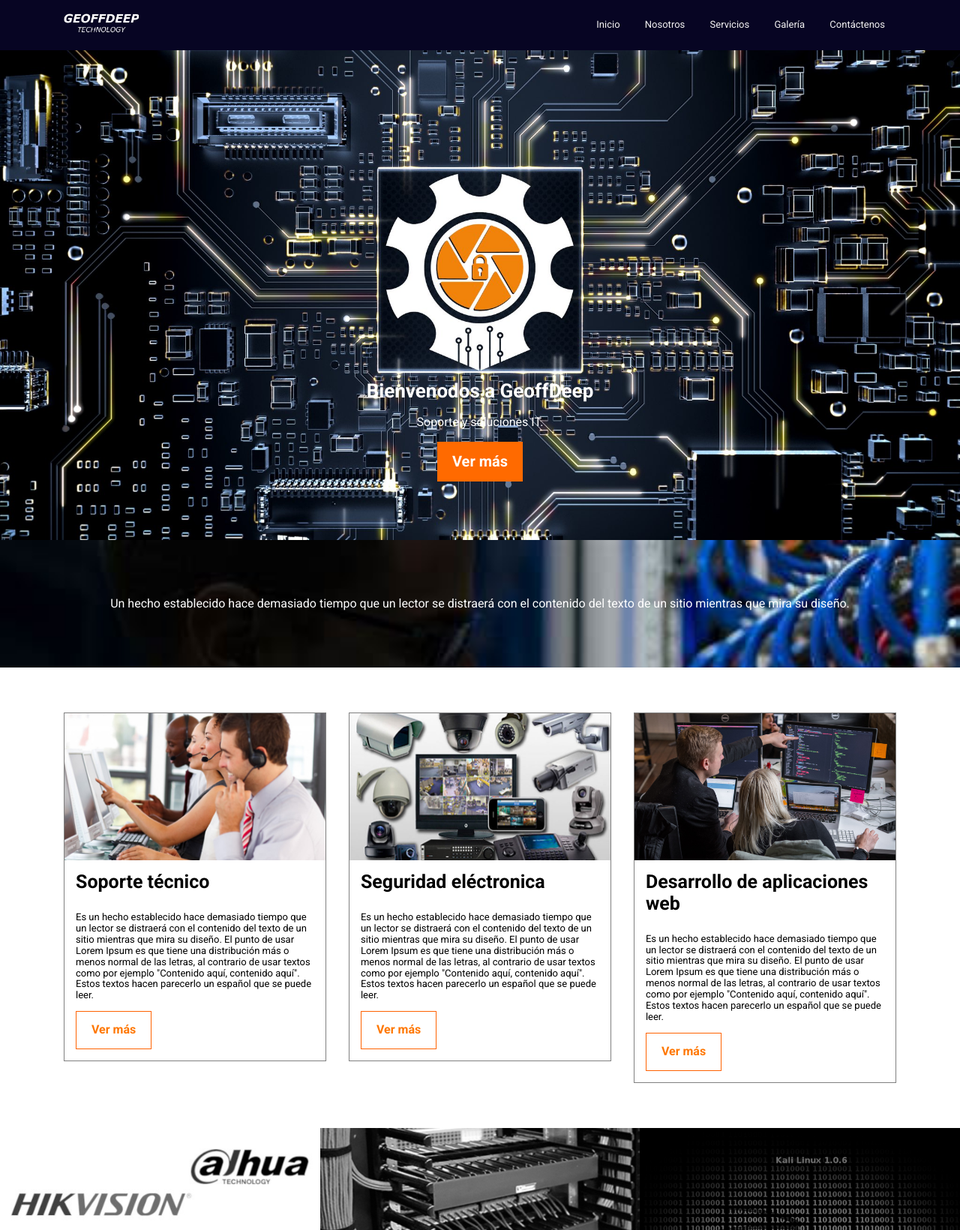
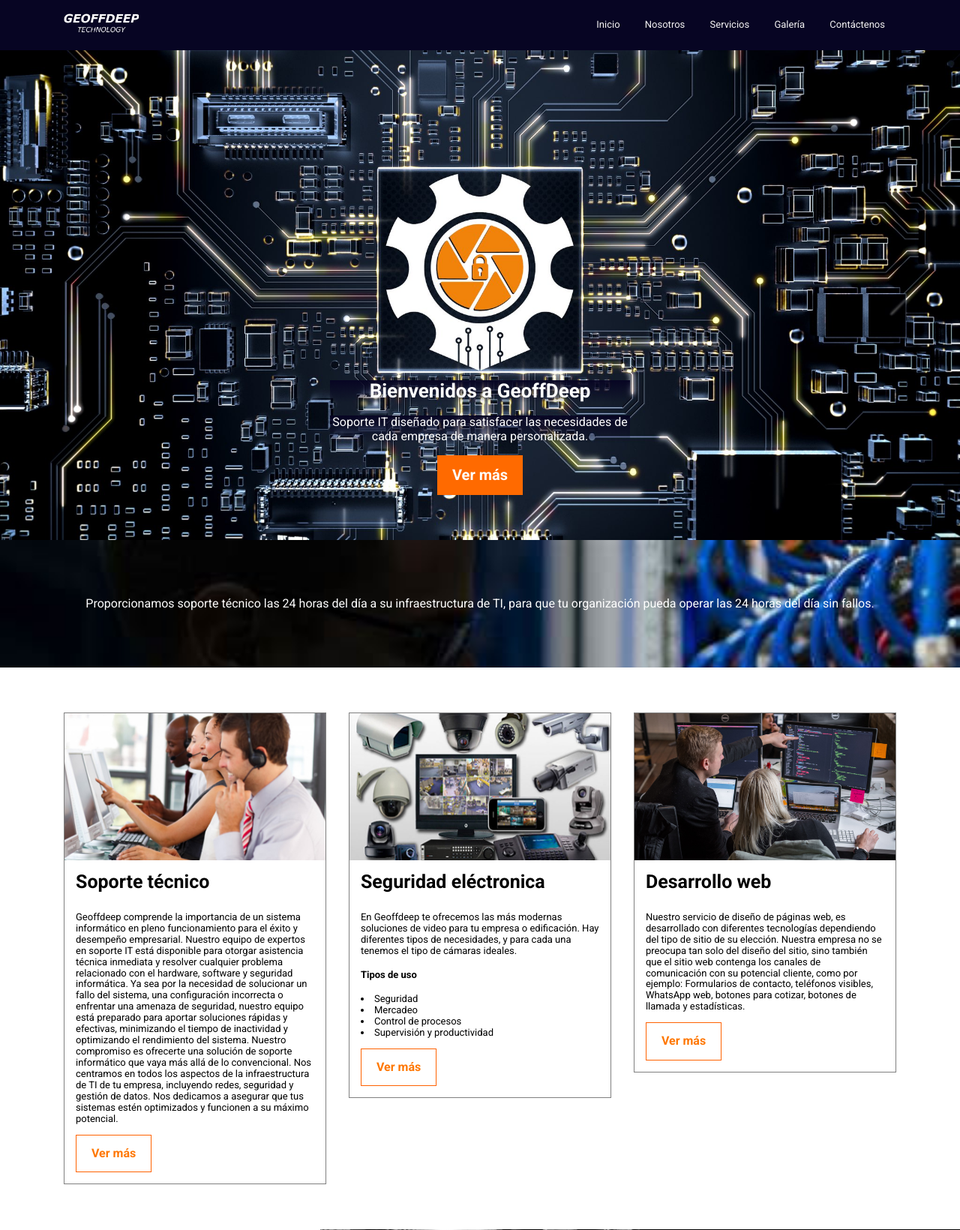
Before and after one commit to Geoffreey/www.cocacola.tld, a PHP site: page / in a window 1280 px wide. Shown: the top 1640 px of the page at 75% size. Run offline with PHP 8.4, Linux system fonts and the light colour scheme; data that the repository does not hold is empty; some libraries are stand-ins or nearby versions.

Commit message:
Se agrega degradado a tituilo de uimagen, se modifican los textos de los servicios

```diff
--- a/index.php
+++ b/index.php
@@ -35,17 +35,17 @@
 		<section id="inicio">
 			<img src="img/bannerprincipal.jpg">
 			<div class="bloque-inicio">
-				<h1>Bienvenodos a GeoffDeep</h1>
+				<h1>Bienvenidos a GeoffDeep</h1>
 				<p>
-					Soporte y soluciones IT.
+				Soporte IT diseñado para satisfacer las necesidades de cada empresa de manera personalizada.
 				</p>
-				<a href="#nosotros" class="boton boton-rojo">Ver más</a>
+				<a href="#nosotros"  class="boton boton-rojo">Ver más</a>
 			</div>
 		</section>
 		<section id="nosotros" class="seccion">
 			<div class="container">
 				<p>
-					Un hecho establecido hace demasiado tiempo que un lector se distraerá con el contenido del texto de un sitio mientras que mira su diseño.
+				Proporcionamos soporte técnico las 24 horas del día a su infraestructura de TI, para que tu organización pueda operar las 24 horas del día sin fallos.
 			    </p>
 			</div>
 		</section>
@@ -60,9 +60,13 @@
 						<div class="bloque-contenido-servicio">
 							<h3>Soporte técnico</h3>
 							<p>
-								Es un hecho establecido hace demasiado tiempo que un lector se distraerá con el contenido del texto de un sitio mientras que mira su diseño.
-								El punto de usar Lorem Ipsum es que tiene una distribución más o menos normal de las letras, al contrario de usar textos como por ejemplo "Contenido aquí, contenido aquí".
-								Estos textos hacen parecerlo un español que se puede leer.
+							Geoffdeep comprende la importancia de un sistema informático en pleno funcionamiento para el éxito y desempeño empresarial.
+							Nuestro equipo de expertos en soporte IT está disponible para otorgar asistencia técnica inmediata y resolver cualquier problema
+							relacionado con el hardware, software y seguridad informática.  Ya sea por la necesidad de solucionar un fallo del sistema, una
+							configuración incorrecta o enfrentar una amenaza de seguridad, nuestro equipo está preparado para aportar soluciones rápidas y efectivas,
+							minimizando el tiempo de inactividad y optimizando el rendimiento del sistema. Nuestro compromiso es ofrecerte una solución de soporte informático
+							que vaya más allá de lo convencional. Nos centramos en todos los aspectos de la infraestructura de TI de tu empresa, incluyendo redes, seguridad y gestión de datos.
+							Nos dedicamos a asegurar que tus sistemas estén optimizados y funcionen a su máximo potencial.
 							</p>
 								<a href="#" class="boton boton-blanco">Ver más</a>
 						</div>
@@ -76,11 +80,17 @@
 						<div class="bloque-contenido-servicio">
 							<h3>Seguridad eléctronica</h3>
 							<p>
-								Es un hecho establecido hace demasiado tiempo que un lector se distraerá con el contenido del texto de un sitio mientras que mira su diseño.
-								El punto de usar Lorem Ipsum es que tiene una distribución más o menos normal de las letras, al contrario de usar textos como por ejemplo "Contenido aquí, contenido aquí".
-								Estos textos hacen parecerlo un español que se puede leer.
+							En Geoffdeep te ofrecemos las más modernas soluciones de video para tu empresa o edificación.
+							Hay diferentes tipos de necesidades, y para cada una tenemos el tipo de cámaras ideales.
 							</p>
-								<a href="#" class="boton boton-blanco">Ver más</a>
+							<h4>Tipos de uso</h4>
+							<p>
+								<li>Seguridad</li>
+							    <li>Mercadeo</li>
+							    <li>Control de procesos</li>
+							    <li>Supervisión y productividad</li>
+						</p>
+                        <a href="#" class="boton boton-blanco">Ver más</a>
 
 						</div>
 					</div>
@@ -91,11 +101,10 @@
 							<img src="img/servicio3.jpg">
 						</div>
 						<div class="bloque-contenido-servicio">
-							<h3>Desarrollo de aplicaciones web</h3>
+							<h3>Desarrollo web</h3>
 							<p>
-								Es un hecho establecido hace demasiado tiempo que un lector se distraerá con el contenido del texto de un sitio mientras que mira su diseño.
-								El punto de usar Lorem Ipsum es que tiene una distribución más o menos normal de las letras, al contrario de usar textos como por ejemplo "Contenido aquí, contenido aquí".
-								Estos textos hacen parecerlo un español que se puede leer.
+							Nuestro servicio de diseño de páginas web, es desarrollado con diferentes tecnologías dependiendo del tipo de sitio de su elección. Nuestra empresa no se preocupa tan solo del diseño del sitio, sino también que el sitio web contenga los canales de comunicación con su potencial cliente,
+							como por ejemplo: Formularios de contacto, teléfonos visibles, WhatsApp web, botones para cotizar, botones de llamada y estadísticas.
 							</p>
 								<a href="#" class="boton boton-blanco">Ver más</a>
 						</div>
@@ -225,7 +234,7 @@
 
 						<li><i class="fa-solid fa-phone fa-lg" style="color: #ff941a;"></i> (+502)48410140</li>
 
-						<li><i class="fa-solid fa-location-dot fa-lg" style="color: #ff941a;"></i> Guatemala<br>Guatemala</li>
+						<li><i class="fa-solid fa-location-dot fa-lg" style="color: #ff941a;"></i> Chimaltenango, Guatemala</li>
 					</ul>
 				</div>
 				<div class="columna columna-25 columna-mobile-100">
--- a/style.css
+++ b/style.css
@@ -270,18 +270,21 @@
 	width: 400px;
 	text-align: center;
 	margin-left: -200px;
+
 }
 
 #inicio .bloque-inicio h1
 {
 	color: white;
 	font: 35px;
+	background: linear-gradient(to bottom, #070523 0%, rgba(246, 244, 244, 0) 100%);
 }
 
 #inicio .bloque-inicio p
 {
 	color: white;
 	font-size: 16px;
+	background: linear-gradient(to bottom, #070523 0%, rgba(246, 244, 244, 0) 100%);
 }
 
 #nosotros
```
